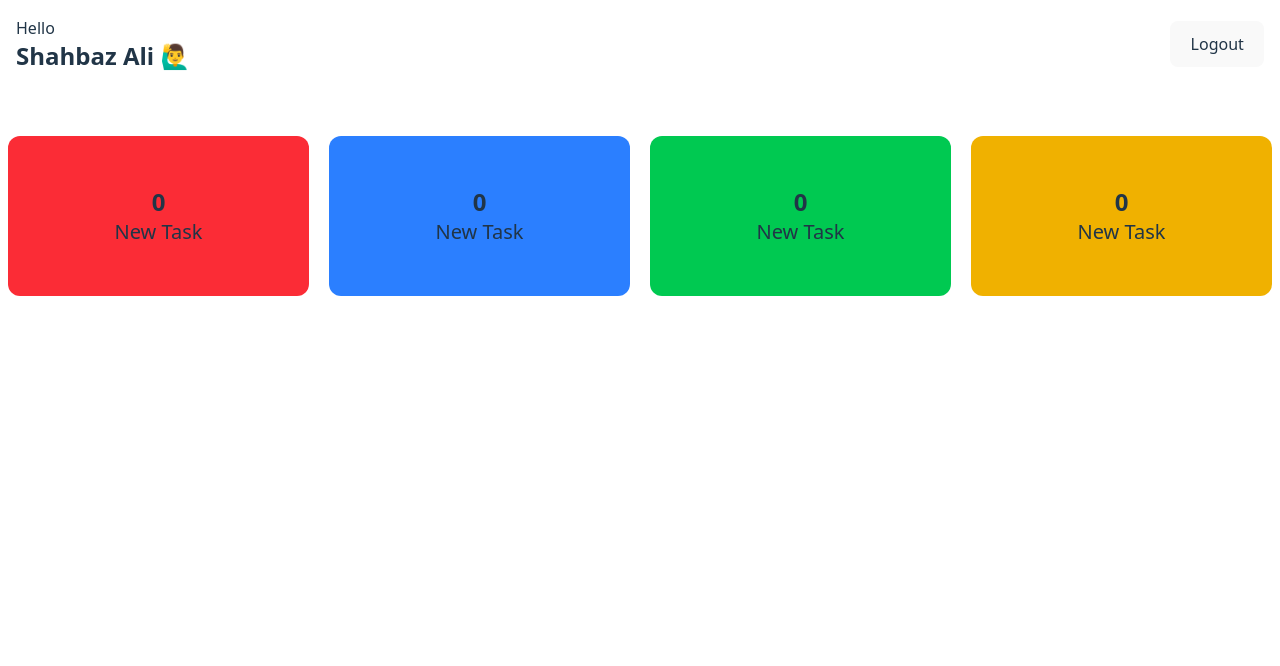
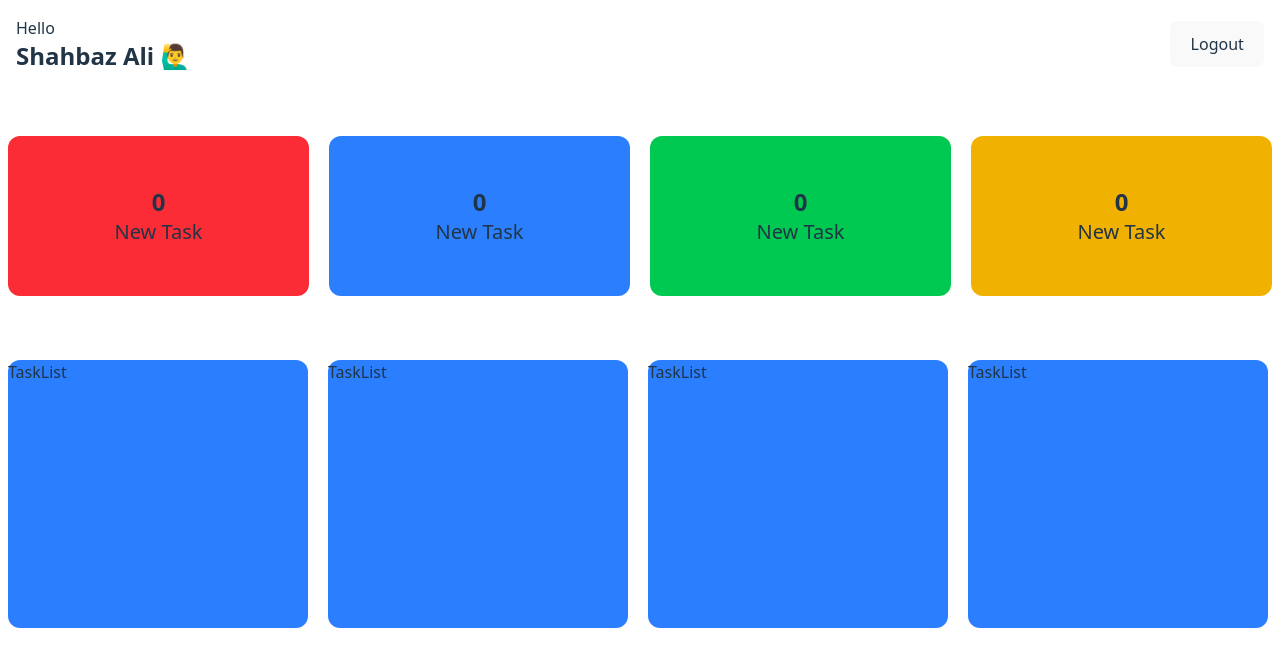
Before and after one commit to Shahbazali2001/task-nest, a React (Vite) app: page / in a window 1280 px wide. Shown: the top 666 px of the page. Built offline with nearby package versions, Linux system fonts and the light colour scheme.

Commit message:
Changes in App.js

```diff
--- a/src/App.jsx
+++ b/src/App.jsx
@@ -2,6 +2,7 @@
 import EmployeeDashboard from "./components/Dashboard/EmployeeDashboard";
 import Header from "./components/Others/Header";
 import TaskListNumbers from "./components/Others/TaskListNumbers";
+import TaskList from "./components/TaskList/TaskList";
 
 function App() {
 
@@ -12,6 +13,7 @@ function App() {
       {/* <Login/> */}
       {/* <EmployeeDashboard/> */}
       <TaskListNumbers/>
+      <TaskList/>
     </>
   )
 }
```
